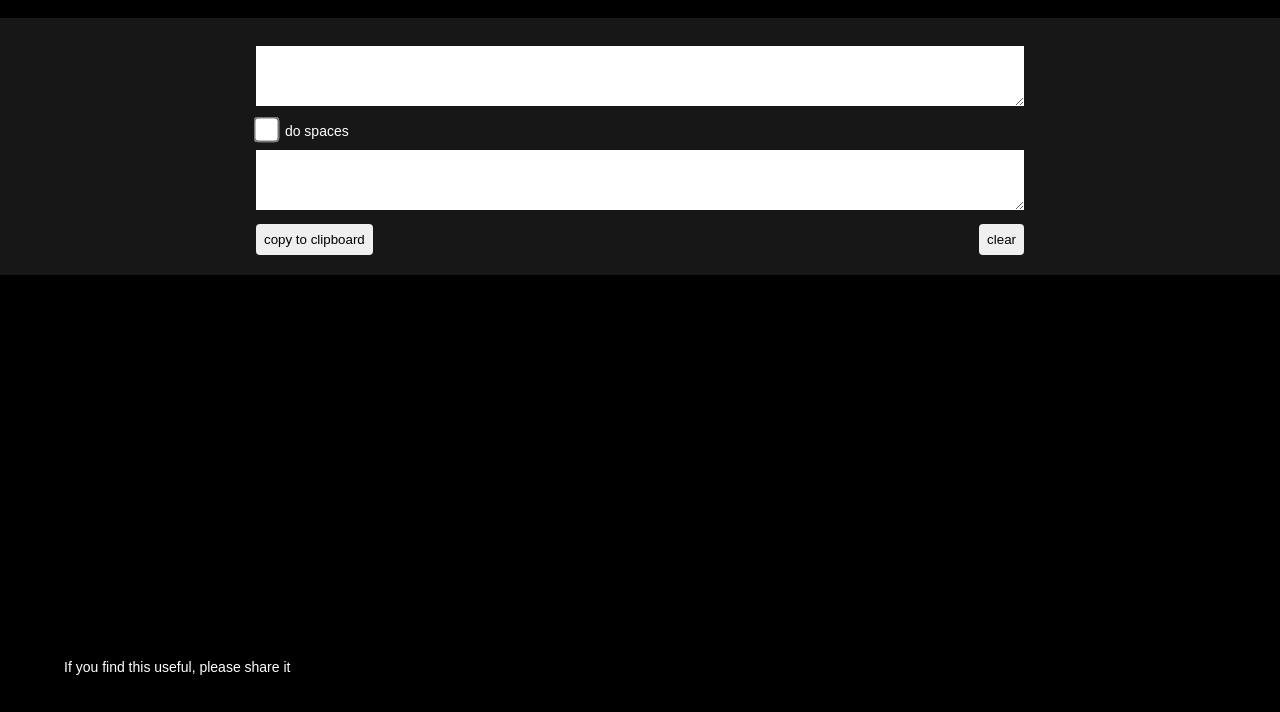
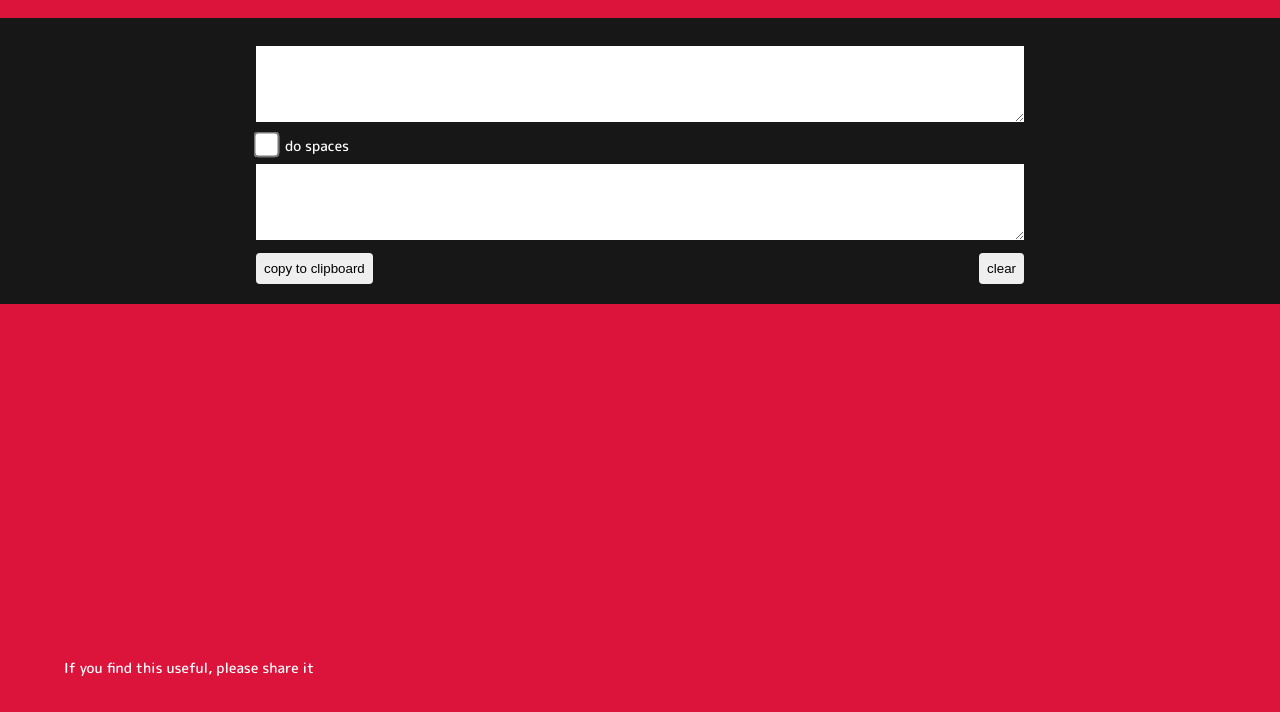
Before and after one commit to tgaff/zrikethrough, a plain HTML site: page index.html in a window 1280 px wide. Shown: the part 88-800 px from the top of the page. Drawn offline with Linux system fonts and the light colour scheme.

Commit message:
try a new font

```diff
--- a/index.html
+++ b/index.html
@@ -15,6 +15,10 @@
 	<link rel="manifest" href="./manifest.json">
 	<link rel="mask-icon" href="./safari-pinned-tab.svg" color="#000000">
 	<link rel="shortcut icon" href="./favicon.ico">
+
+  <link rel="preconnect" href="https://fonts.googleapis.com">
+  <link rel="preconnect" href="https://fonts.gstatic.com" crossorigin>
+  <link href="https://fonts.googleapis.com/css2?family=M+PLUS+Rounded+1c:wght@300;500&display=swap" rel="stylesheet">
 	<meta name="msapplication-TileColor" content="#000000">
 	<meta name="msapplication-TileImage" content="./mstile-144x144.png">
 	<meta name="msapplication-config" content="./browserconfig.xml">
--- a/style.css
+++ b/style.css
@@ -1,12 +1,12 @@
 html, body {
-	background-color: black;
+	background-color: crimson;
 	color: white;
 	font-family: helvetica, arial, sans-serif;
 	font-size: 14px;
 	line-height: 1.5;
 	margin: 0;
 	padding: 0;
-  font-family: Arial, Helvetica, sans-serif;
+  font-family: 'M PLUS Rounded 1c', sans-serif;
 }
 
 .container {
@@ -116,7 +116,7 @@ button {
 
 textarea {
   letter-spacing: .1rem;
-  font-family: Arial, Helvetica, sans-serif;
+  font-family: 'M PLUS Rounded 1c', Arial, Helvetica, sans-serif;
 }
 
 input[type=checkbox] {
```
Also changed, not shown: manifest.json.
